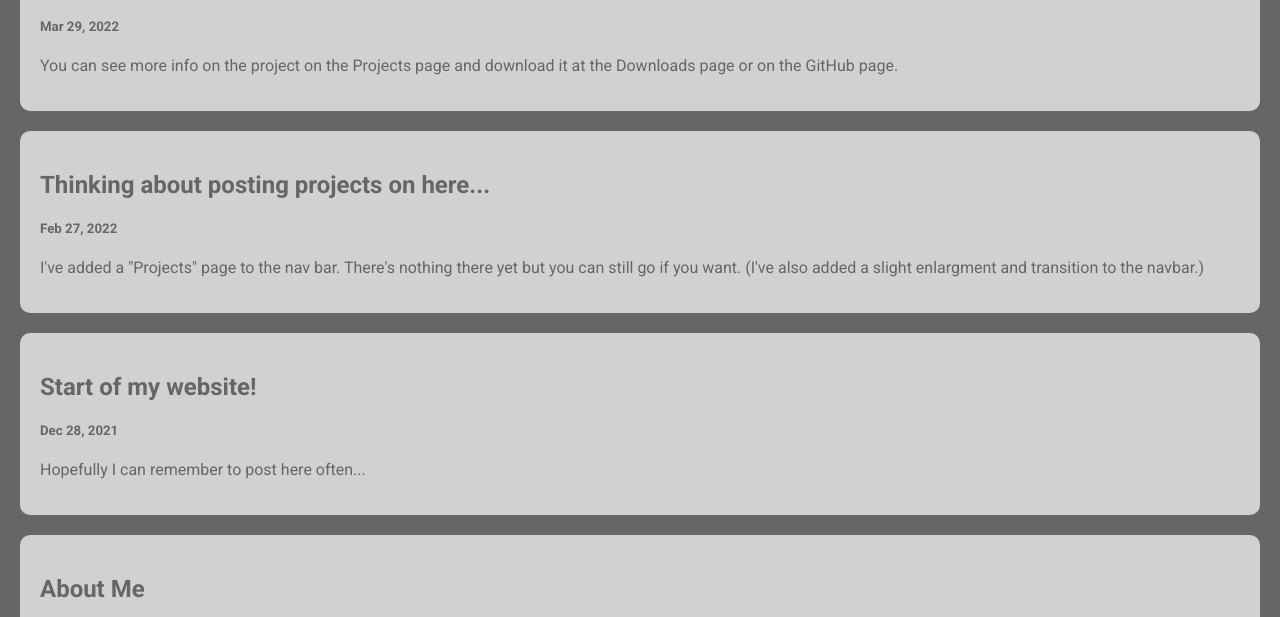
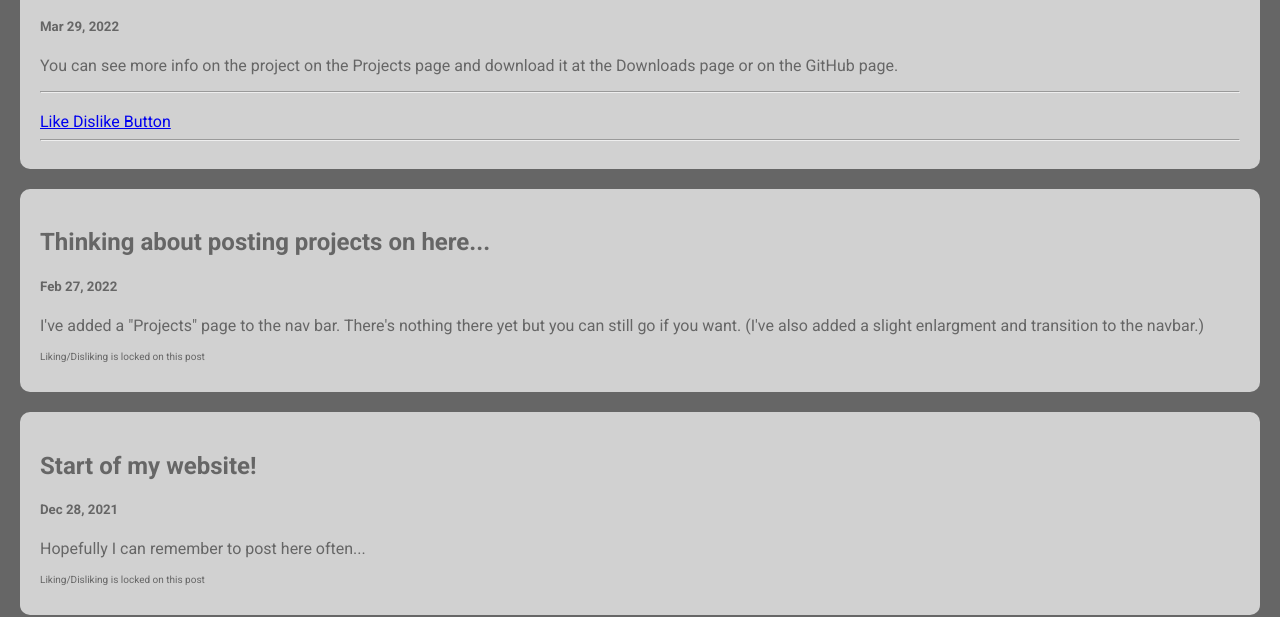
Before and after one commit to LagTheSystem/LagTheSystemDevelopmentWebsite, a plain HTML site: page index.html in a window 1280 px wide. Shown: the part 409-1026 px from the top of the page. Drawn offline with Linux system fonts and the light colour scheme; a script that the page names is missing.

Commit message:
Added Ko-Fi (Not yet supported)

```diff
--- a/css/style.css
+++ b/css/style.css
@@ -186,6 +186,17 @@ body {
   background-color: #d379aa;
   color: white;
 }
+
+.nocomment {
+  font-size: 10px;
+}
+
+hr.solid {
+  border-top: 3px solid #bbb;
+}
+
+
+
 /* Responsive layout - when the screen is less than 800px wide, make the two columns stack on top of each other instead of next to each other */
 @media screen and (max-width: 1400px) {
   .leftcolumn,
--- a/index.html
+++ b/index.html
@@ -29,7 +29,8 @@
     <a href="projects.html">Projects</a>
     <a href="downloads.html">Downloads</a>
     <a href="other.html">Other</a>
-  </div>
+    <a href='https://ko-fi.com/J3J7C5VS5' target='_blank'><img height='36' style='border:0px;height:36px;margin-top: -10px;margin-bottom:-12px;' src='https://cdn.ko-fi.com/cdn/kofi1.png?v=3' border='0' alt='Buy Me a Coffee at ko-fi.com' /></a>
+    </div>
   <div class="header">
     <h2>LagTheSystem</h2>
   </div>
@@ -41,18 +42,27 @@
         <h2>First Project Posted!</h2>
         <h5>Mar 29, 2022</h5>
         <p>You can see more info on the project on the Projects page and download it at the Downloads page or on the GitHub page.</p>
+        <hr class="divide">
+        <h3></h3><!-- Start BawkBox Code--><script data-sil-id="6258c4e2de6f07001ff83ea8">var loadWidget = function() { var d = document, w = window, l = window.location,p = l.protocol == "file:" ? "http://" : "//"; if (!w.WS) w.WS = {}; c = w.WS; var m=function(t, o){ var e = d.getElementsByTagName("script"); e=e[e.length-1]; var n = d.createElement(t); if (t=="script") {n.async=true;} for (k in o) n[k] = o[k]; e.parentNode.insertBefore(n, e)}; m("script", { src: p + "bawkbox.com/widget/like-dislike/6258c4e2de6f07001ff83ea8?page=" +encodeURIComponent(l+''), type: 'text/javascript' }); c.load_net = m; }; if(window.Squarespace){ document.addEventListener('DOMContentLoaded', loadWidget); setTimeOut(function(){ document.addEventListener('DOMContentLoaded', loadWidget); }, 3000) } else { loadWidget() } </script><div class="sil-widget-like-dislike sil-widget" id="sil-widget-6258c4e2de6f07001ff83ea8"><a href="//bawkbox.com/install/like-dislike">Like Dislike Button</a></div><!-- End BawkBox Code-->
+        <hr class="divide">
       </div>
 
       <div class="card">
         <h2>Thinking about posting projects on here...</h2>
         <h5>Feb 27, 2022</h5>
         <p>I've added a "Projects" page to the nav bar. There's nothing there yet but you can still go if you want. (I've also added a slight enlargment and transition to the navbar.)</p>
+        <div class="nocomment">
+          <p>Liking/Disliking is locked on this post</p>
+        </div>
       </div>
 
       <div class="card">
         <h2>Start of my website!</h2>
         <h5>Dec 28, 2021</h5>
         <p>Hopefully I can remember to post here often...</p>
+        <div class="nocomment">
+          <p>Liking/Disliking is locked on this post</p>
+        </div>
       </div>
       <!--           <div class="card">
                 <h2>TITLE HEADING</h2>
```
